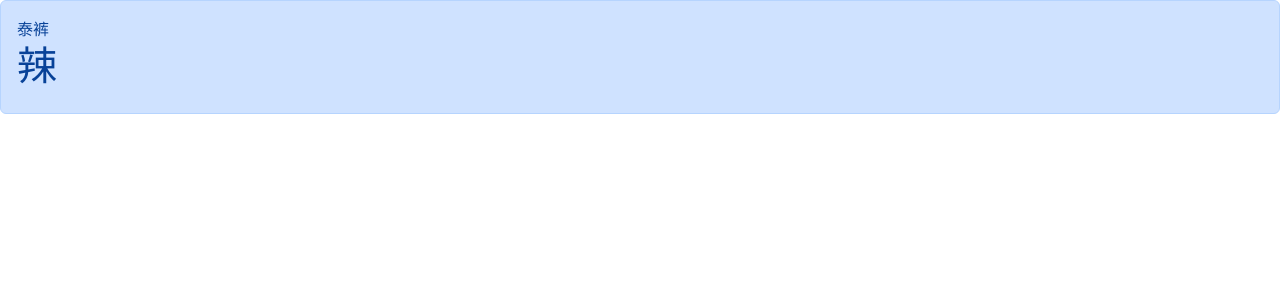
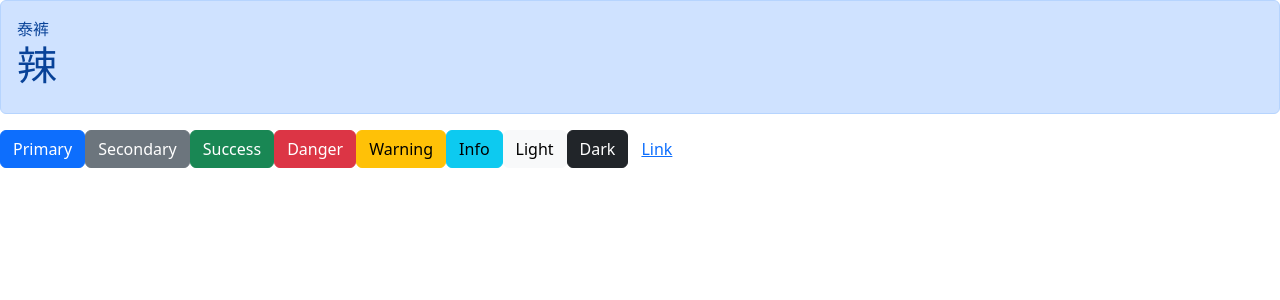
Before and after one commit to shinemost/react-app, a React (Vite) app: page / in a window 1280 px wide. Shown: the top 300 px of the page. Built offline with nearby package versions, Linux system fonts and the light colour scheme.

Commit message:
新增Button组件

```diff
--- a/src/App.tsx
+++ b/src/App.tsx
@@ -1,10 +1,11 @@
 /*
  * @LastEditors: shinemost supertain147@163.com
  * @Date: 2023-04-26 20:47:45
- * @LastEditTime: 2023-04-27 23:57:46
+ * @LastEditTime: 2023-04-28 23:03:46
  * @FilePath: \react-app\src\App.tsx
  */
 import Alert from './components/Alert'
+import Button from './components/Button'
 
 function App() {
   return (
@@ -12,6 +13,15 @@ function App() {
       <Alert>
         泰裤 <h1>辣</h1>
       </Alert>
+      <Button classname="btn btn-primary" text="Primary" />
+      <Button classname="btn btn-secondary" text="Secondary" />
+      <Button classname="btn btn-success" text="Success" />
+      <Button classname="btn btn-danger" text="Danger" />
+      <Button classname="btn btn-warning" text="Warning" />
+      <Button classname="btn btn-info" text="Info" />
+      <Button classname="btn btn-light" text="Light" />
+      <Button classname="btn btn-dark" text="Dark" />
+      <Button classname="btn btn-link" text="Link" />
     </div>
   )
 }
--- /dev/null
+++ b/src/components/Button.tsx
@@ -0,0 +1,16 @@
+import React from 'react'
+
+interface Props {
+  classname: string
+  text: string
+}
+
+const Button = ({ classname, text }: Props) => {
+  return (
+    <button type="button" className={classname}>
+      {text}
+    </button>
+  )
+}
+
+export default Button
```
Also changed, not shown: src/components/Message.tsx (renamed from src/Message.tsx), 1 other file (tests, documents, lock files or other folders).
